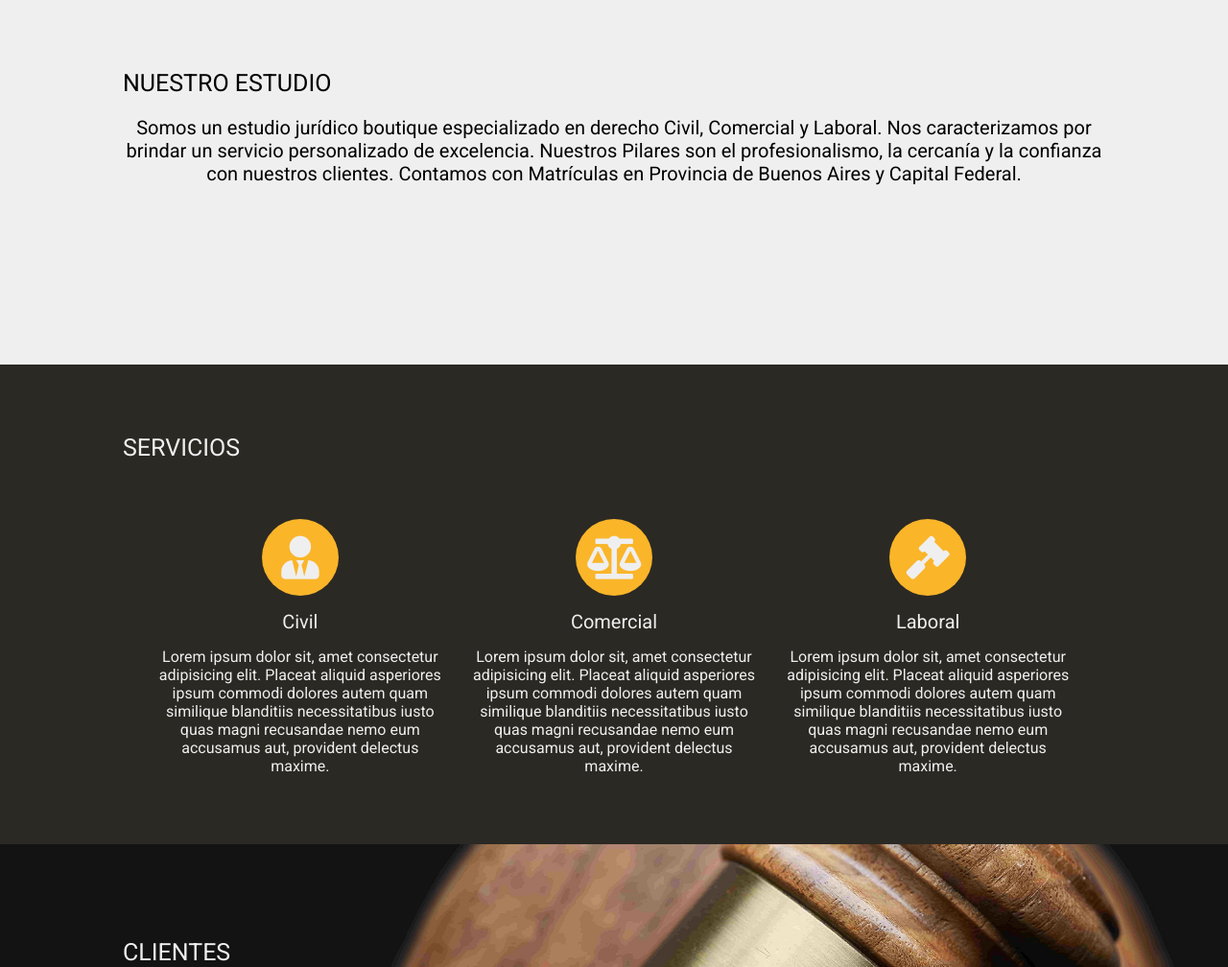
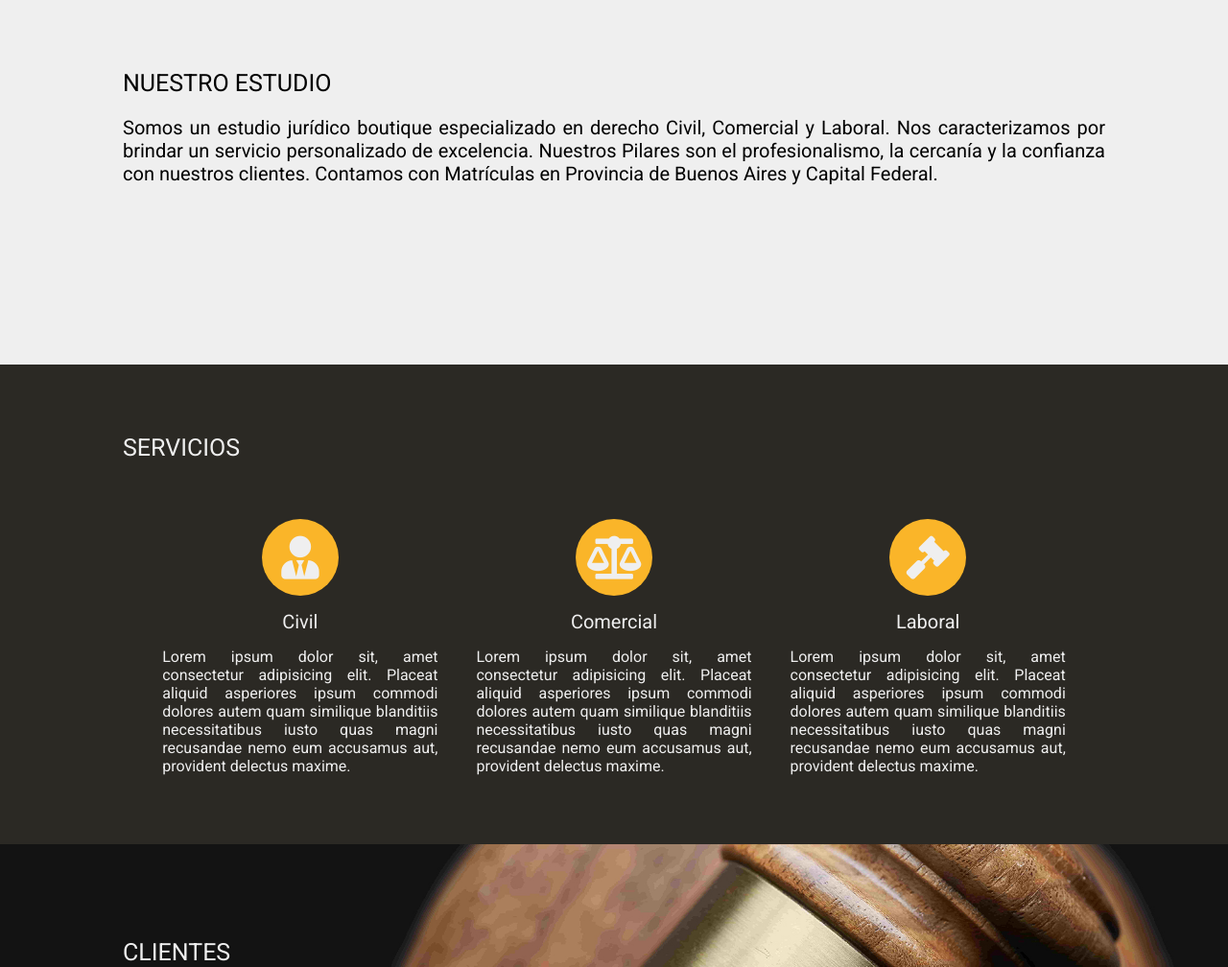
Before and after one commit to r-urchi/SML, a website: page index.html in a window 1280 px wide. Shown: the part 1000-2008 px from the top of the page at 96% size. Drawn offline with Linux system fonts and the light colour scheme.

Commit message:
estilo texto

```diff
--- a/css/_estudio.sass
+++ b/css/_estudio.sass
@@ -28,4 +28,4 @@
         font-weight: 400
     p
         font-size: 20px
-        text-align: center
+        text-align: justify
--- a/css/_servicios.sass
+++ b/css/_servicios.sass
@@ -46,6 +46,6 @@
         p
             font-size: 16px
             font-weight: normal
-            margin: 15px 0
-            text-align: center
+            margin: 15px 10px
+            text-align: justify
             color: #efefef
```
Also changed, not shown: css/main.css.
